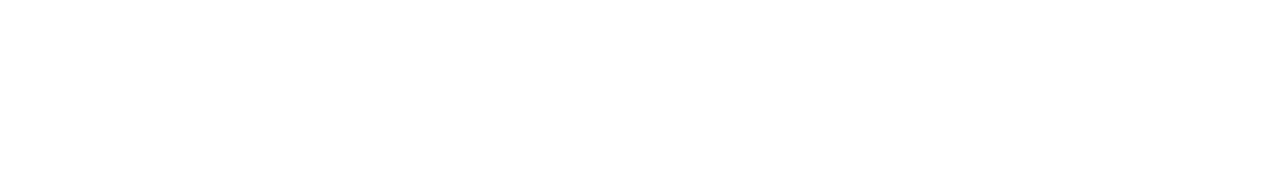
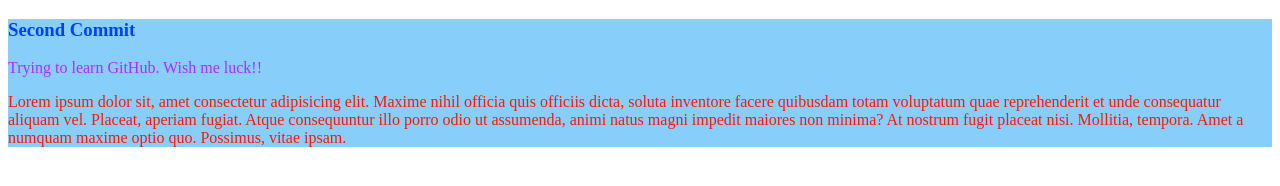
Before and after one commit to tamimMuntakim/First-repo-test, a plain HTML site: page index.html in a window 1280 px wide. Drawn offline with Linux system fonts and the light colour scheme.

Commit message:
second commit

```diff
--- a/index.html
+++ b/index.html
@@ -4,8 +4,16 @@
     <meta charset="UTF-8">
     <meta name="viewport" content="width=device-width, initial-scale=1.0">
     <title>GitHub Repo Test</title>
+    <link rel="stylesheet" href="styles/style.css">
 </head>
 <body>
-
+    <div>
+        <h3>Second Commit</h3>
+        <p id="p1">Trying to learn GitHub. Wish me luck!!</p>
+        <p id="p2">Lorem ipsum dolor sit, amet consectetur adipisicing elit. Maxime nihil officia quis officiis dicta, soluta inventore facere quibusdam totam voluptatum quae reprehenderit et unde consequatur aliquam vel. Placeat, aperiam fugiat.
+        Atque consequuntur illo porro odio ut assumenda, animi natus magni impedit maiores non minima? At nostrum fugit placeat nisi. Mollitia, tempora. Amet a numquam maxime optio quo. Possimus, vitae ipsam.
+        </p>
+        <p></p>
+    </div>
 </body>
 </html>
--- /dev/null
+++ b/styles/style.css
@@ -0,0 +1,10 @@
+div{
+    color: #0040ff;
+    background-color: lightskyblue;
+}
+#p1{
+    color: #af2eff;
+}
+#p2{
+    color: #ff1707;
+}
```
